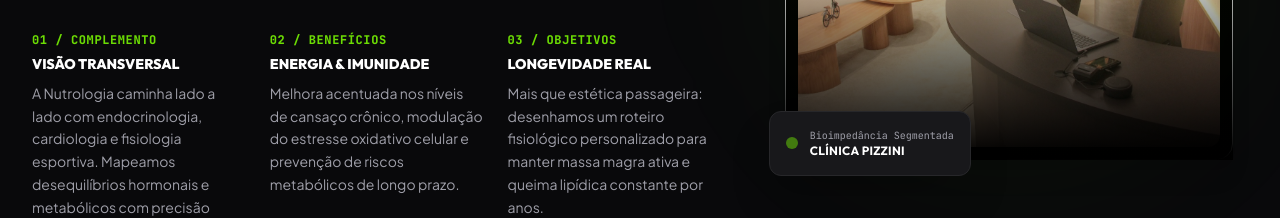
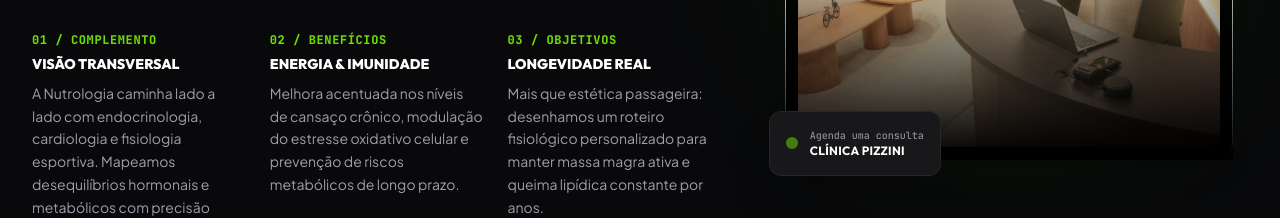
Before and after one commit to eurodev777/react-drfabiopizzni2, a React (Vite) app: page / in a window 1280 px wide. Shown: the part 3160-3378 px from the top of the page. Built offline with nearby package versions, Linux system fonts and the light colour scheme.

Commit message:
🚀 feat: a

```diff
--- a/src/App.tsx
+++ b/src/App.tsx
@@ -948,7 +948,7 @@ export default function App() {
                   <div className="w-3 h-3 rounded-full bg-brand animate-pulse"></div>
                   <div>
                     <span className="text-[10px] text-zinc-400 font-mono block">
-                      Bioimpedância Segmentada
+                      Agenda uma consulta
                     </span>
                     <strong className="text-white text-xs block font-display tracking-wide uppercase">
                       Clínica Pizzini
```
